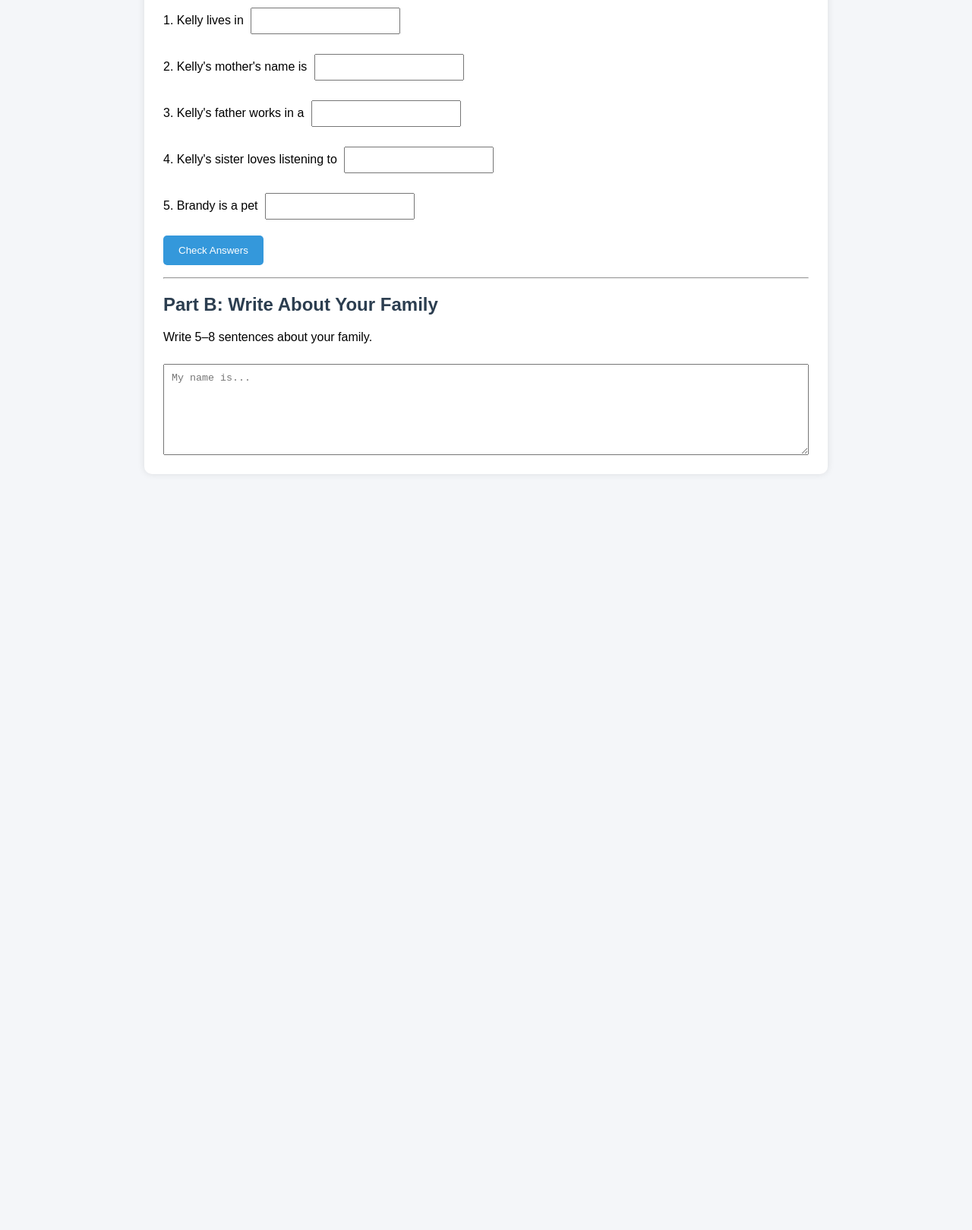
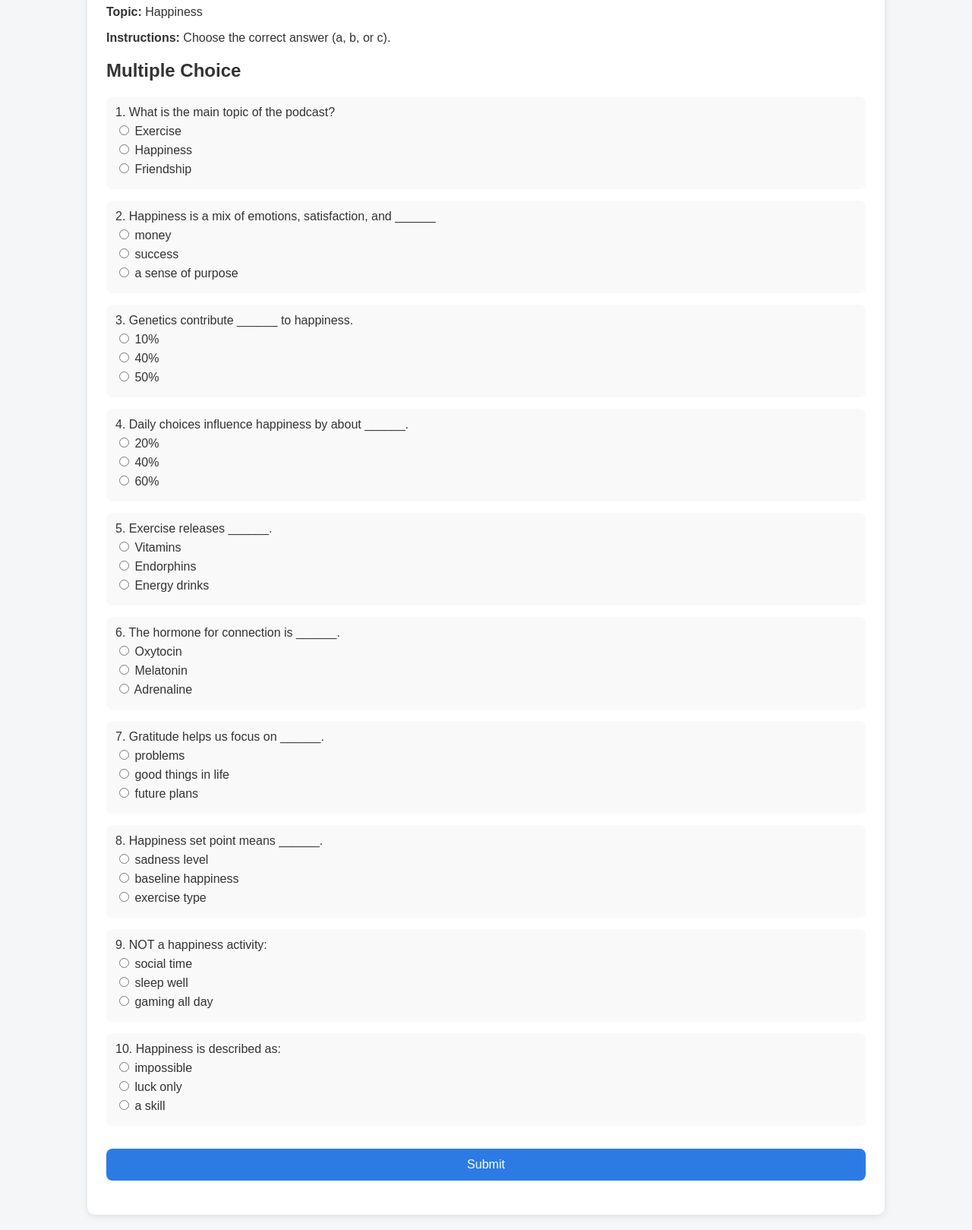
Before and after one commit to fahrur2534-a11y/intermediate-2-Listening, a plain HTML site: page index.html in a window 1280 px wide. Shown: the part 118-1737 px from the top of the page at 76% size. Before the commit the page ends 800 px from the top, so only its background shows below. Drawn offline with Linux system fonts and the light colour scheme.

Commit message:
Update index.html

```diff
--- a/index.html
+++ b/index.html
@@ -1,126 +1,194 @@
-
+<!DOCTYPE html>
 <html lang="en">
 <head>
 <meta charset="UTF-8">
 <meta name="viewport" content="width=device-width, initial-scale=1.0">
-<title>About My Family - Writing Exercise</title>
+<title>Intermediate Listening Task - Happiness</title>
 
 <style>
 body{
   font-family: Arial, sans-serif;
-    max-width: 900px;
-    margin: auto;
-    padding: 20px;
-    background:#f4f6f9;
+  background:#f4f6f8;
+  margin:0;
+  padding:20px;
+  color:#333;
 }
 
 .container{
-    background:white;
+  max-width:1000px;
+  margin:auto;
+  background:#fff;
   padding:25px;
   border-radius:10px;
-    box-shadow:0 0 10px rgba(0,0,0,.1);
+  box-shadow:0 2px 10px rgba(0,0,0,0.1);
 }
 
-h1,h2{
-    color:#2c3e50;
+h1{
+  text-align:center;
 }
 
-textarea{
-    width:100%;
-    min-height:120px;
-    padding:10px;
-    margin-top:10px;
+.question{
+  margin-bottom:15px;
+  padding:12px;
+  background:#f9f9f9;
+  border-radius:8px;
 }
 
-input{
-    padding:8px;
-    margin:5px;
+label{
+  display:block;
+  margin:5px 0;
 }
 
 button{
-    background:#3498db;
+  width:100%;
+  padding:12px;
+  background:#2c7be5;
   color:white;
   border:none;
-    padding:12px 20px;
-    border-radius:5px;
+  border-radius:8px;
+  font-size:16px;
+  margin-top:15px;
   cursor:pointer;
 }
 
 button:hover{
-    background:#2980b9;
+  background:#1a5fc4;
 }
 
-.correct{
-    color:green;
+#result{
+  margin-top:20px;
+  font-size:20px;
+  text-align:center;
   font-weight:bold;
 }
 
-.wrong{
-    color:red;
-    font-weight:bold;
-}
+.correct{ color:green; }
+.wrong{ color:red; }
 </style>
 </head>
+
 <body>
 
 <div class="container">
 
-<hr>
+<h1>INTERMEDIATE LISTENING TASK</h1>
+<p><b>Topic:</b> Happiness</p>
+<p><b>Instructions:</b> Choose the correct answer (a, b, or c).</p>
 
-<h2>Part A: Fill in the blanks</h2>
+<h2>Multiple Choice</h2>
 
-<p>1. Kelly lives in
-<input id="q1"></p>
+<div class="question">
+1. What is the main topic of the podcast?
+<label><input type="radio" name="q1" value="a"> Exercise</label>
+<label><input type="radio" name="q1" value="b"> Happiness</label>
+<label><input type="radio" name="q1" value="c"> Friendship</label>
+</div>
 
-<p>2. Kelly's mother's name is
-<input id="q2"></p>
+<div class="question">
+2. Happiness is a mix of emotions, satisfaction, and ______
+<label><input type="radio" name="q2" value="a"> money</label>
+<label><input type="radio" name="q2" value="b"> success</label>
+<label><input type="radio" name="q2" value="c"> a sense of purpose</label>
+</div>
 
-<p>3. Kelly's father works in a
-<input id="q3"></p>
+<div class="question">
+3. Genetics contribute ______ to happiness.
+<label><input type="radio" name="q3" value="a"> 10%</label>
+<label><input type="radio" name="q3" value="b"> 40%</label>
+<label><input type="radio" name="q3" value="c"> 50%</label>
+</div>
 
-<p>4. Kelly's sister loves listening to
-<input id="q4"></p>
+<div class="question">
+4. Daily choices influence happiness by about ______.
+<label><input type="radio" name="q4" value="a"> 20%</label>
+<label><input type="radio" name="q4" value="b"> 40%</label>
+<label><input type="radio" name="q4" value="c"> 60%</label>
+</div>
 
-<p>5. Brandy is a pet
-<input id="q5"></p>
+<div class="question">
+5. Exercise releases ______.
+<label><input type="radio" name="q5" value="a"> Vitamins</label>
+<label><input type="radio" name="q5" value="b"> Endorphins</label>
+<label><input type="radio" name="q5" value="c"> Energy drinks</label>
+</div>
 
-<button onclick="checkAnswers()">Check Answers</button>
+<div class="question">
+6. The hormone for connection is ______.
+<label><input type="radio" name="q6" value="a"> Oxytocin</label>
+<label><input type="radio" name="q6" value="b"> Melatonin</label>
+<label><input type="radio" name="q6" value="c"> Adrenaline</label>
+</div>
 
-<p id="result"></p>
+<div class="question">
+7. Gratitude helps us focus on ______.
+<label><input type="radio" name="q7" value="a"> problems</label>
+<label><input type="radio" name="q7" value="b"> good things in life</label>
+<label><input type="radio" name="q7" value="c"> future plans</label>
+</div>
 
-<hr>
+<div class="question">
+8. Happiness set point means ______.
+<label><input type="radio" name="q8" value="a"> sadness level</label>
+<label><input type="radio" name="q8" value="b"> baseline happiness</label>
+<label><input type="radio" name="q8" value="c"> exercise type</label>
+</div>
 
-<h2>Part B: Write About Your Family</h2>
+<div class="question">
+9. NOT a happiness activity:
+<label><input type="radio" name="q9" value="a"> social time</label>
+<label><input type="radio" name="q9" value="b"> sleep well</label>
+<label><input type="radio" name="q9" value="c"> gaming all day</label>
+</div>
 
-<p>Write 5–8 sentences about your family.</p>
+<div class="question">
+10. Happiness is described as:
+<label><input type="radio" name="q10" value="a"> impossible</label>
+<label><input type="radio" name="q10" value="b"> luck only</label>
+<label><input type="radio" name="q10" value="c"> a skill</label>
+</div>
 
-<textarea placeholder="My name is..."></textarea>
+<button onclick="checkAnswers()">Submit</button>
+
+<div id="result"></div>
 
 </div>
 
 <script>
 function checkAnswers(){
 
+const answers = {
+q1:"b",
+q2:"c",
+q3:"c",
+q4:"b",
+q5:"b",
+q6:"a",
+q7:"b",
+q8:"b",
+q9:"c",
+q10:"c"
+};
+
 let score = 0;
 
-const answers = {
-q1:"california",
-q2:"carmen",
-q3:"bank",
-q4:"music",
-q5:"dog"
-};
-
-for(let id in answers){
-let user = document.getElementById(id).value.trim().toLowerCase();
-
-if(user === answers[id]){
+for(let key in answers){
+let selected = document.querySelector(`input[name="${key}"]:checked`);
+if(selected && selected.value === answers[key]){
 score++;
 }
 }
 
-document.getElementById("result").innerHTML =
-"You got " + score + " out of 5 correct!";
+let result = document.getElementById("result");
+let percent = (score/10)*100;
+
+result.innerHTML = `Score: ${score}/10 (${percent}%)`;
+
+if(score >= 7){
+result.className = "correct";
+}else{
+result.className = "wrong";
+}
+
 }
 </script>
 
```
Lines whose indentation alone changed are shown as unchanged.
